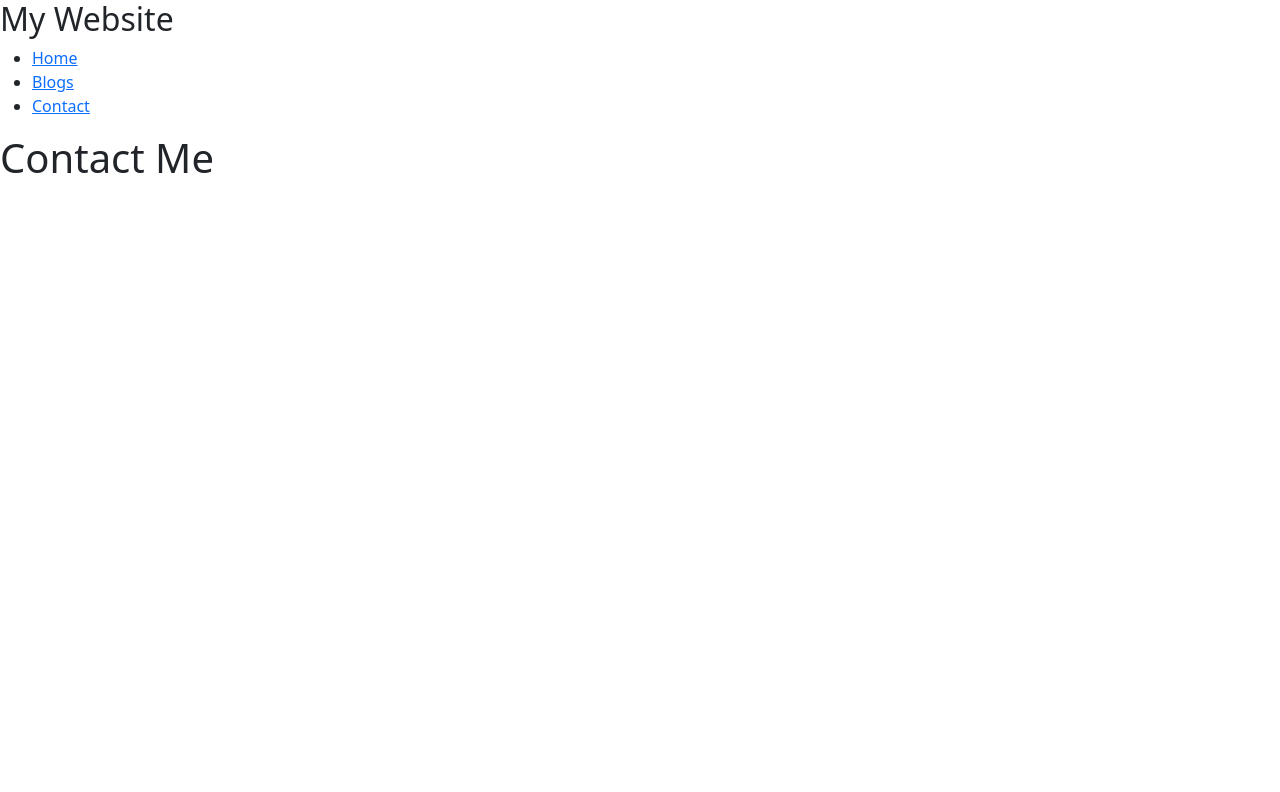
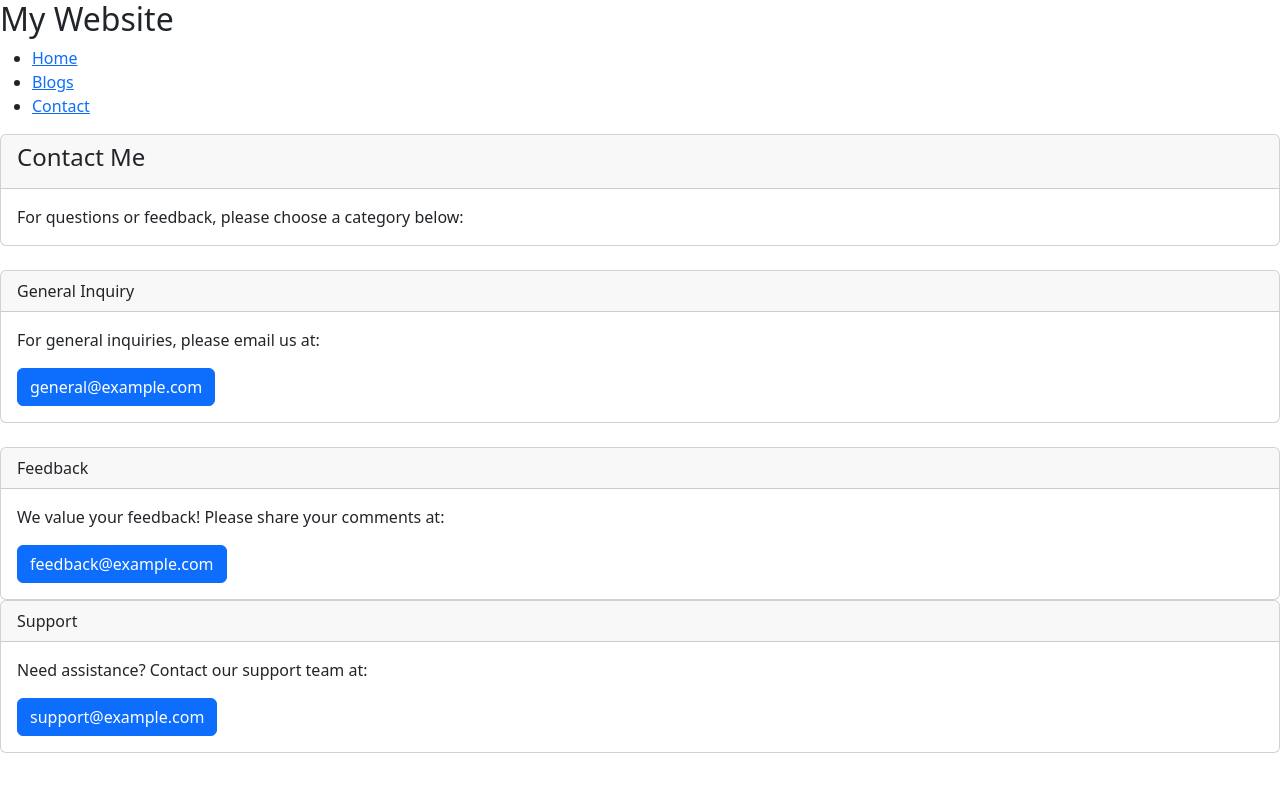
Before and after one commit to WLeskinen/Full-stack-programming-2024---IT00EB90-3003, a React (Vite) app in the folder FifthExercise-main/: page /contact in a window 1280 px wide. Shown: the top 792 px of the page. Built offline with nearby package versions, Linux system fonts and the light colour scheme.

Commit message:
Added contact page, changed nopage to have a smaller font

```diff
--- a/FifthExercise-main/src/pages/Blogs.jsx
+++ b/FifthExercise-main/src/pages/Blogs.jsx
@@ -1,10 +1,14 @@
 import React from 'react';
-import { Accordion, Card, Button } from 'react-bootstrap';
+import { Accordion, Card } from 'react-bootstrap';
 import 'bootstrap/dist/css/bootstrap.min.css';
 
 
 function Blogs() {
   return (
+    <div>
+    <h1>Blogs</h1>
+    <p>Blog articles</p>
+    <p>Find the latest articles and blog posts here.</p>
     <Accordion>
       <Accordion.Item eventKey="0">
         <Accordion.Header>Accordion Item #1</Accordion.Header>
@@ -41,6 +45,7 @@ function Blogs() {
         </Accordion.Body>
       </Accordion.Item>
     </Accordion>
+  </div>
   );
 }
 
--- a/FifthExercise-main/src/pages/Contact.jsx
+++ b/FifthExercise-main/src/pages/Contact.jsx
@@ -1,5 +1,43 @@
-const Contact = () => {
-  return <h1>Contact Me</h1>;
+import React from 'react';
+import { Card, Button } from 'react-bootstrap';
+
+const ContactPage = () => {
+  return (
+    <div>
+      <Card>
+        <Card.Header><h4>Contact Me</h4></Card.Header>
+      <Card.Body>
+      For questions or feedback, please choose a category below:
+      </Card.Body>
+      </Card>
+      <br />
+
+      <Card>
+        <Card.Header>General Inquiry</Card.Header>
+        <Card.Body>
+          <Card.Text>For general inquiries, please email us at:</Card.Text>
+          <Button variant="primary" href="mailto:general@example.com">general@example.com</Button>
+        </Card.Body>
+      </Card>
+      <br />
+
+      <Card>
+        <Card.Header>Feedback</Card.Header>
+        <Card.Body>
+          <Card.Text>We value your feedback! Please share your comments at:</Card.Text>
+          <Button variant="primary" href="mailto:feedback@example.com">feedback@example.com</Button>
+        </Card.Body>
+      </Card>
+
+      <Card>
+        <Card.Header>Support</Card.Header>
+        <Card.Body>
+          <Card.Text>Need assistance? Contact our support team at:</Card.Text>
+          <Button variant="primary" href="mailto:support@example.com">support@example.com</Button>
+        </Card.Body>
+      </Card>
+    </div>
+  );
 };
 
-export default Contact;
+export default ContactPage;
--- a/FifthExercise-main/src/pages/NoPage.jsx
+++ b/FifthExercise-main/src/pages/NoPage.jsx
@@ -1,5 +1,5 @@
 const NoPage = () => {
-    return <h1>Error 404: Page not found</h1>;
+    return <h3>Error 404: Page not found</h3>;
   };
 
   export default NoPage;
```
